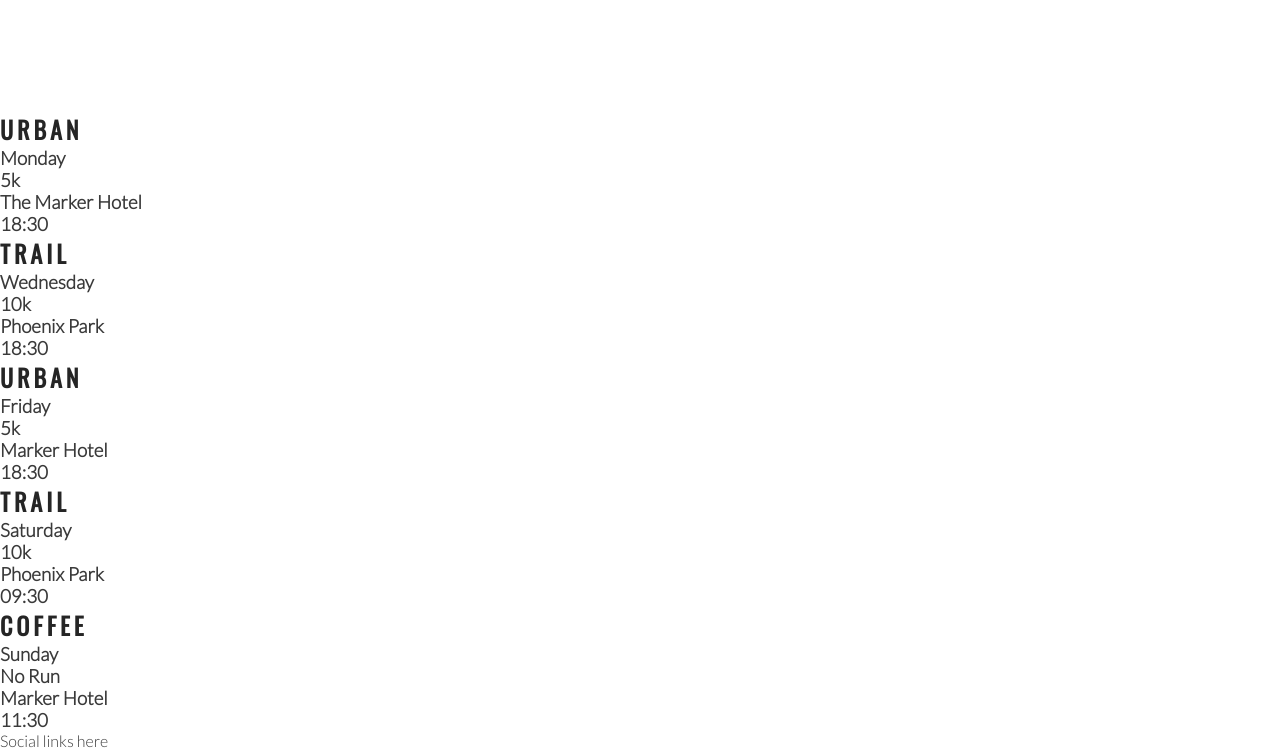
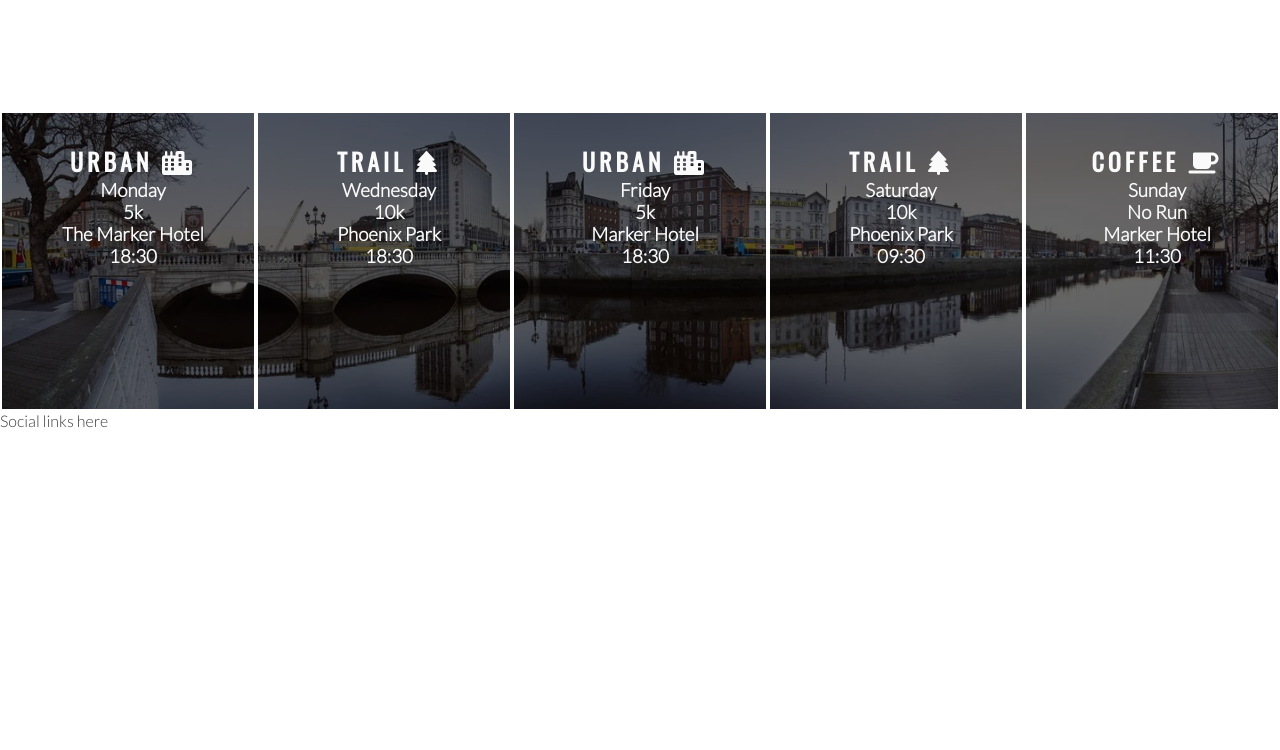
Before and after one commit to ndsurgenor/love-running, a plain HTML site: page index.html in a window 1280 px wide. Shown: the part 1184-1934 px from the top of the page. After the commit the page ends 1614 px from the top, so only its background shows below. Drawn offline with nearby package versions, Linux system fonts and the light colour scheme.

Commit message:
Add times and styles with icons

```diff
--- a/assets/css/style.css
+++ b/assets/css/style.css
@@ -189,3 +189,28 @@
     height: 100%;
     border-radius: 50%;
 }
+
+#times {
+    background-image: url('../images/dublin-city.webp');
+    background-repeat: no-repeat;
+    background-size: cover;
+    background-position: center;
+    width: 100%;
+    overflow: hidden;
+}
+
+#times div {
+    color: #fafafa;
+    background-color: rgba(0,0,0,.6);
+    width: 20%;
+    height: 300px;
+    float: left;
+    padding: 30px 0 0 10px;
+    text-align: center;
+    border: 2px solid white;
+    box-sizing: border-box;
+}
+
+#times h2 {
+    color: #fafafa
+}
--- a/index.html
+++ b/index.html
@@ -77,37 +77,37 @@
 
         </div>
     </section>
-    <section>
+    <section id="times">
         <div>
-            <h2>Urban</h2>
+            <h2>Urban <i class="fa-solid fa-city"></i></h2>
             <h3>Monday</h3>
             <h3>5k</h3>
             <h3>The Marker Hotel</h3>
             <h3>18:30</h3>
         </div>
         <div>
-            <h2>Trail</h2>
+            <h2>Trail <i class="fa-solid fa-tree"></i></h2>
             <h3>Wednesday</h3>
             <h3>10k</h3>
             <h3>Phoenix Park</h3>
             <h3>18:30</h3>
         </div>
         <div>
-            <h2>Urban</h2>
+            <h2>Urban <i class="fa-solid fa-city"></i></h2>
             <h3>Friday</h3>
             <h3>5k</h3>
             <h3>Marker Hotel</h3>
             <h3>18:30</h3>
         </div>
         <div>
-            <h2>Trail</h2>
+            <h2>Trail <i class="fa-solid fa-tree"></i></h2>
             <h3>Saturday</h3>
             <h3>10k</h3>
             <h3>Phoenix Park</h3>
             <h3>09:30</h3>
         </div>
         <div>
-            <h2>Coffee</h2>
+            <h2>Coffee <i class="fa-solid fa-mug-saucer"></i></i></h2>
             <h3>Sunday</h3>
             <h3>No Run</h3>
             <h3>Marker Hotel</h3>
```
Also changed, not shown: assets/images/dublin-city.webp (added).
